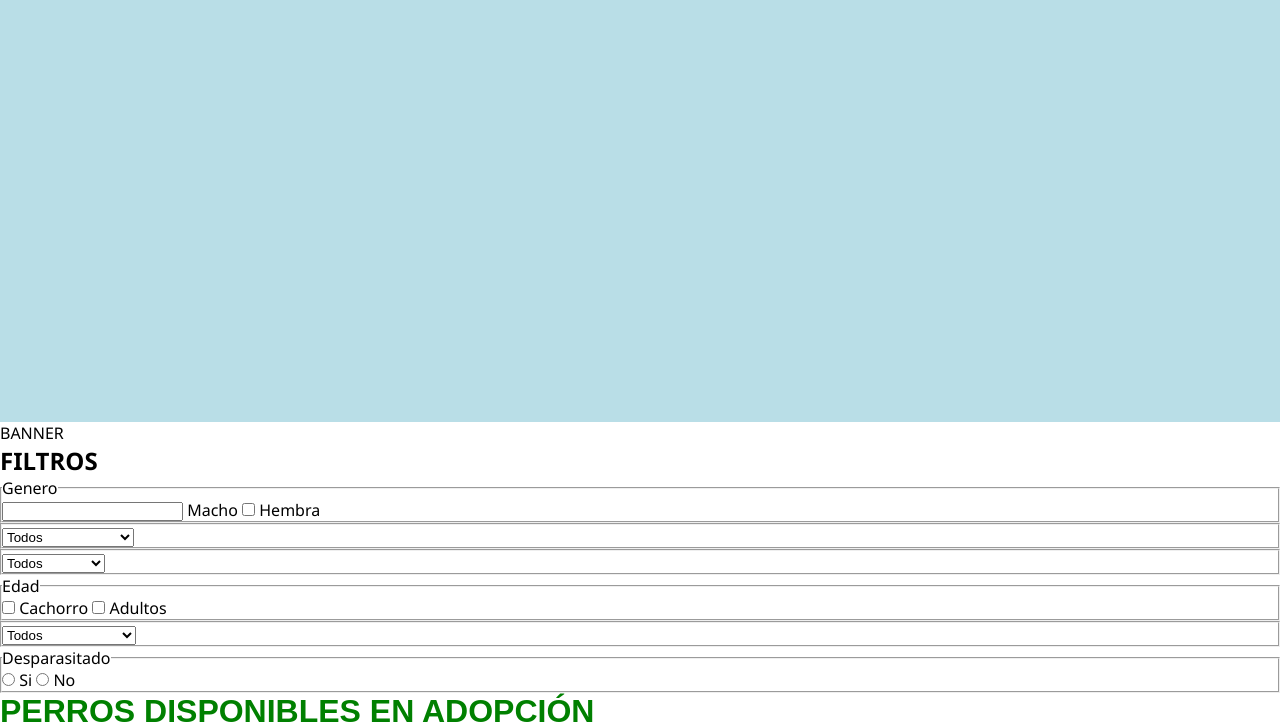
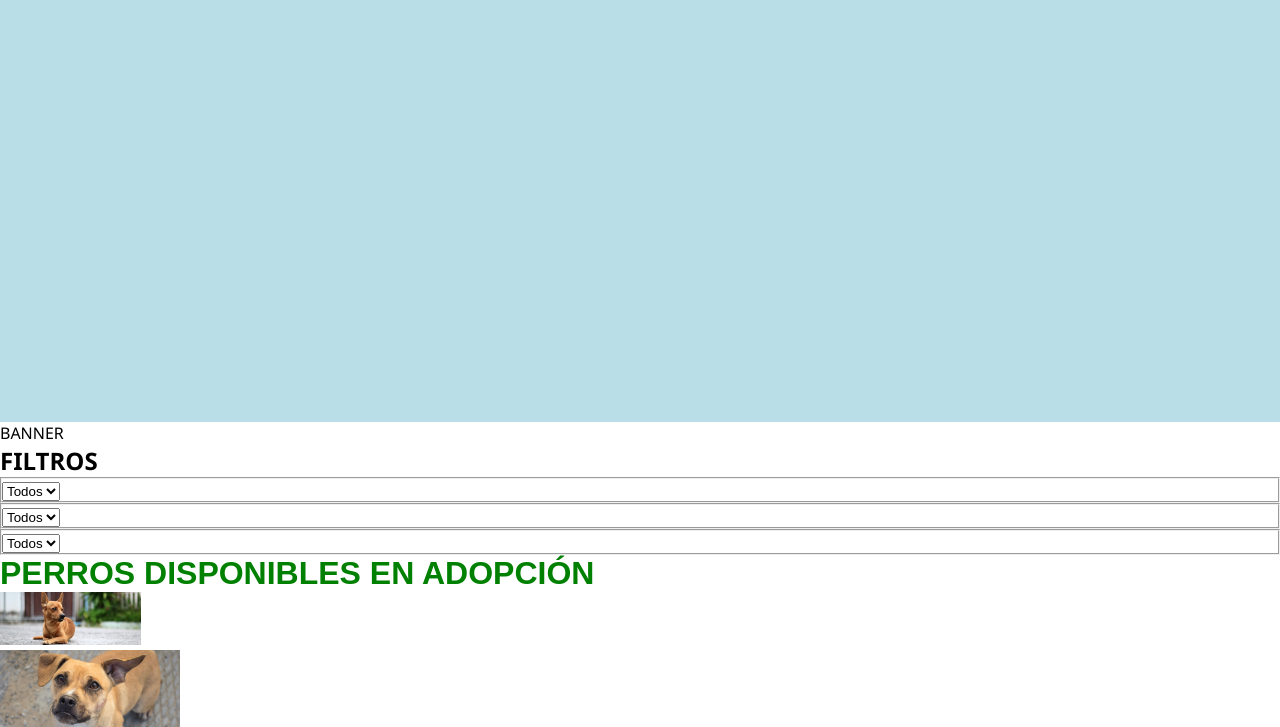
Before and after one commit to clarimartin97/obligatorio2, a plain HTML site: page adopciones.html in a window 1280 px wide. Shown: the part 68-795 px from the top of the page. Drawn offline with Linux system fonts and the light colour scheme.

Commit message:
deleted select

```diff
--- a/adopciones.html
+++ b/adopciones.html
@@ -40,20 +40,6 @@
             <h2> FILTROS</h2>
             <div>
                 <fieldset>
-                    <legend>Genero</legend>
-
-
-                    <input type="macho" name="macho" id="macho">
-                    <label for="macho">Macho</label>
-
-                    <input type="checkbox" name="hembra" id="hembra">
-                    <label for="hembra">Hembra</label>
-
-
-                </fieldset>
-            </div>
-            <div>
-                <fieldset>
                     <select name="Raza" id="raza">
                             <option value="todos">Todos</option>
                     </select>
@@ -67,18 +53,7 @@
                 </fieldset>
 
             </div>
-            <div>
-                <fieldset>
-                    <legend>Edad</legend>
 
-                    <input type="checkbox" name="cachorro" id="cachorro">
-                    <label for="cachorro">Cachorro</label>
-
-                    <input type="checkbox" name="adultos" id="adultos">
-                    <label for="adultos">Adultos</label>
-
-                </fieldset>
-            </div>
             <div>
                 <fieldset>
 
@@ -87,20 +62,7 @@
                         </select>
                 </fieldset>
             </div>
-            <div>
-                <fieldset>
 
-                    <legend>Desparasitado</legend>
-
-                    <input type="radio" name="si" id="si">
-                    <label for="si">Si</label>
-
-
-                    <input type="radio" name="no" id="no">
-                    <label for="no">No</label>
-
-                </fieldset>
-            </div>
         </div>
     </section>
 
--- a/adopciones.js
+++ b/adopciones.js
@@ -1,4 +1,4 @@
-
+// me falta el checkbox de genero q me daba error
 let selectRaza = document.querySelector("#raza")
 let selectUbicacion = document.querySelector("#ubicacion")
 // let checkboxEdad = document.querySelector("#")
@@ -12,7 +12,6 @@ selectVacunas.addEventListener("change", filtrarPorVacunas)
 
 mostrarPerritos(perritos)
 cargarSelectRazas()
-cargarSelectUbicaciones()
 cargarSelectVacunas()
 
 
@@ -70,7 +69,7 @@ function filtrarPorRaza() {
     console.log(arrayFiltroRaza)
 }
 
-function filtrarPorUbicacion() {
+/* function filtrarPorUbicacion() {
     let arrayFiltroUbicacion = [];
 
     let ubicacionElegida = selectUbicacion.value;
@@ -87,35 +86,35 @@ function filtrarPorUbicacion() {
         mostrarPerritos(arrayFiltroUbicacion)
     }
     console.log(arrayFiltroUbicacion)
-}
+} */
 
 function filtrarPorVacunas() {
     //Array donde van a estar los perritos con el filtro
     let arrayFiltroVacuna = [];
     //String con la posicion de la vacuna en el array o "todos"
     let vacunaElegidaString = selectVacunas.value;
-    //recorremos todos los perritos
+    //recorro todos los perritos
     for (let i = 0; i <= perritos.length - 1; i++) {
-        //si se ingreso "todos" agregamos el perrito sin importar las vacunas que tenga
+        //si se ingreso "todos" agrego el perrito sin importar las vacunas que tenga
         if (vacunaElegidaString === "todos" ){
             arrayFiltroVacuna.push(perritos[i])
         }
         //si no se ingreso "todos":
         else {
-            //vacunaElegidaStr tiene la posicion de la vacuna que queremos en el array, pasamos eso a Int
+            //vacunaElegidaStr tiene la posicion de la vacuna que quiero en el array, pasamos eso a Int
             let vacunaElegidaInt = parseInt(vacunaElegidaString)
             //traemos la vacuna que se encuentra en la posicion
             let vacunaElegida = vacunas[vacunaElegidaInt]
-            //recorremos todas las vacunas que se dio el perrito
+            //recorro todas las vacunas que se dio el perrito
             for (let j = 0; j <= perritos[i].vacunas.length - 1; j++) {
-                //si la vacuna que se dio el perrito tiene el mismo nombre que la vacunaElegida lo agregamos al array del filtro
+                //si la vacuna que se dio el perrito tiene el mismo nombre que la vacunaElegida lo agrego al array del filtro
                 if(perritos[i].vacunas[j].vacuna.nombre === vacunaElegida.nombre) {
                     arrayFiltroVacuna.push(perritos[i])
                 }
             }
         }
     }
-    //si hay resultados mostramos los perritos filtrados
+    //si hay resultados muestro los perritos filtrados
     if(arrayFiltroVacuna.length > 0) {
         mostrarPerritos(arrayFiltroVacuna)
     }
```
